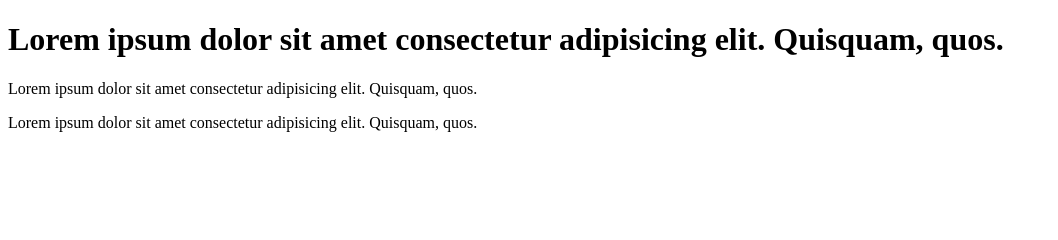
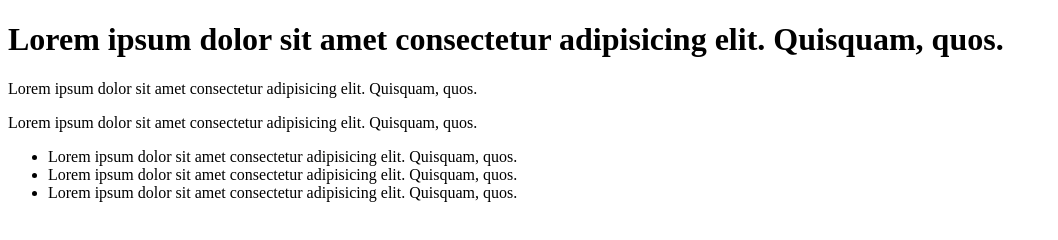
Before and after one commit to shai-nadav/learn-git, a plain HTML site: page index.html in a window 1280 px wide. Shown: the whole page, without its empty margins (0-1058 px from the left). Drawn offline with Linux system fonts and the light colour scheme.

Commit message:
add menu to code

```diff
--- a/index.html
+++ b/index.html
@@ -9,5 +9,11 @@
     <h1>Lorem ipsum dolor sit amet consectetur adipisicing elit. Quisquam, quos.</h1>
     <p>Lorem ipsum dolor sit amet consectetur adipisicing elit. Quisquam, quos.</p>
     <p>Lorem ipsum dolor sit amet consectetur adipisicing elit. Quisquam, quos.</p>
+    <ul>
+        <li>Lorem ipsum dolor sit amet consectetur adipisicing elit. Quisquam, quos.</li>
+        <li>Lorem ipsum dolor sit amet consectetur adipisicing elit. Quisquam, quos.</li>
+        <li>Lorem ipsum dolor sit amet consectetur adipisicing elit. Quisquam, quos.</li>
+    </ul>
+
 </body>
 </html>
```
